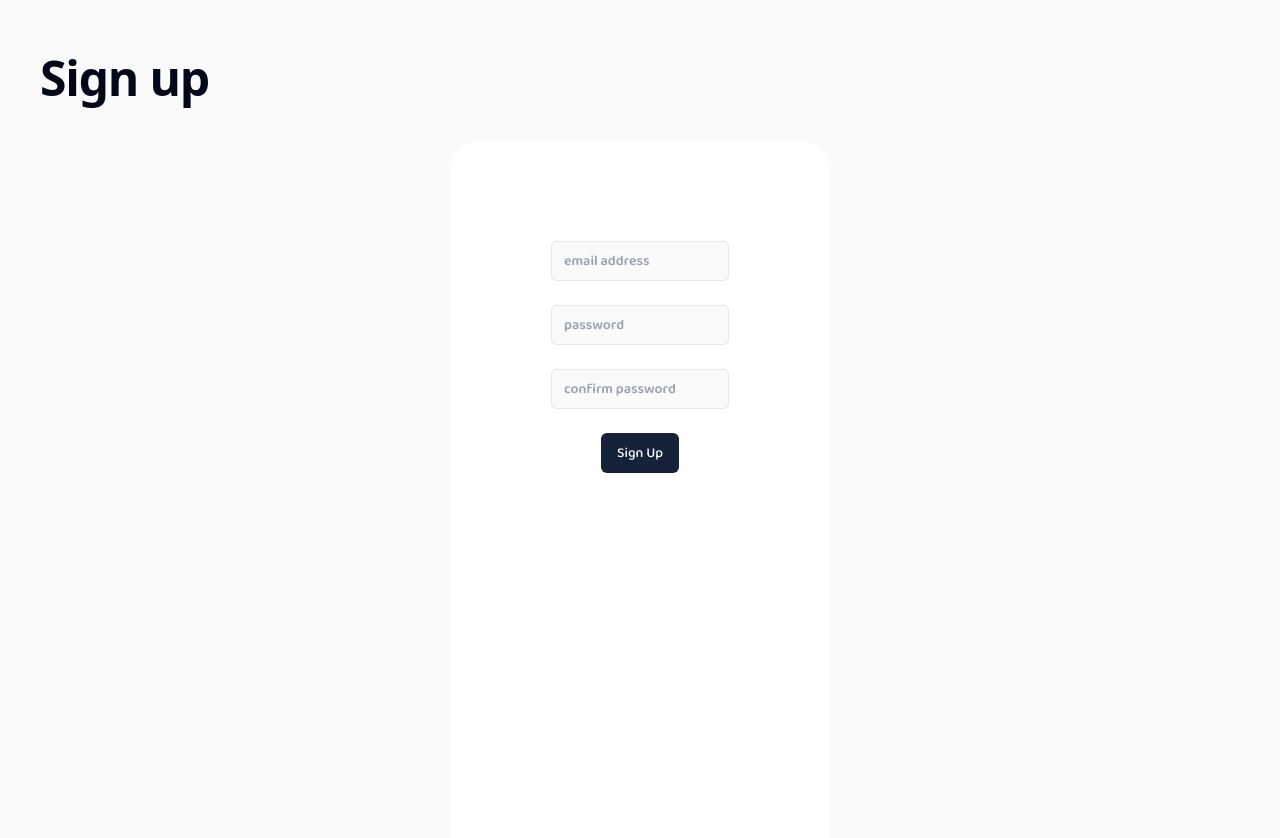
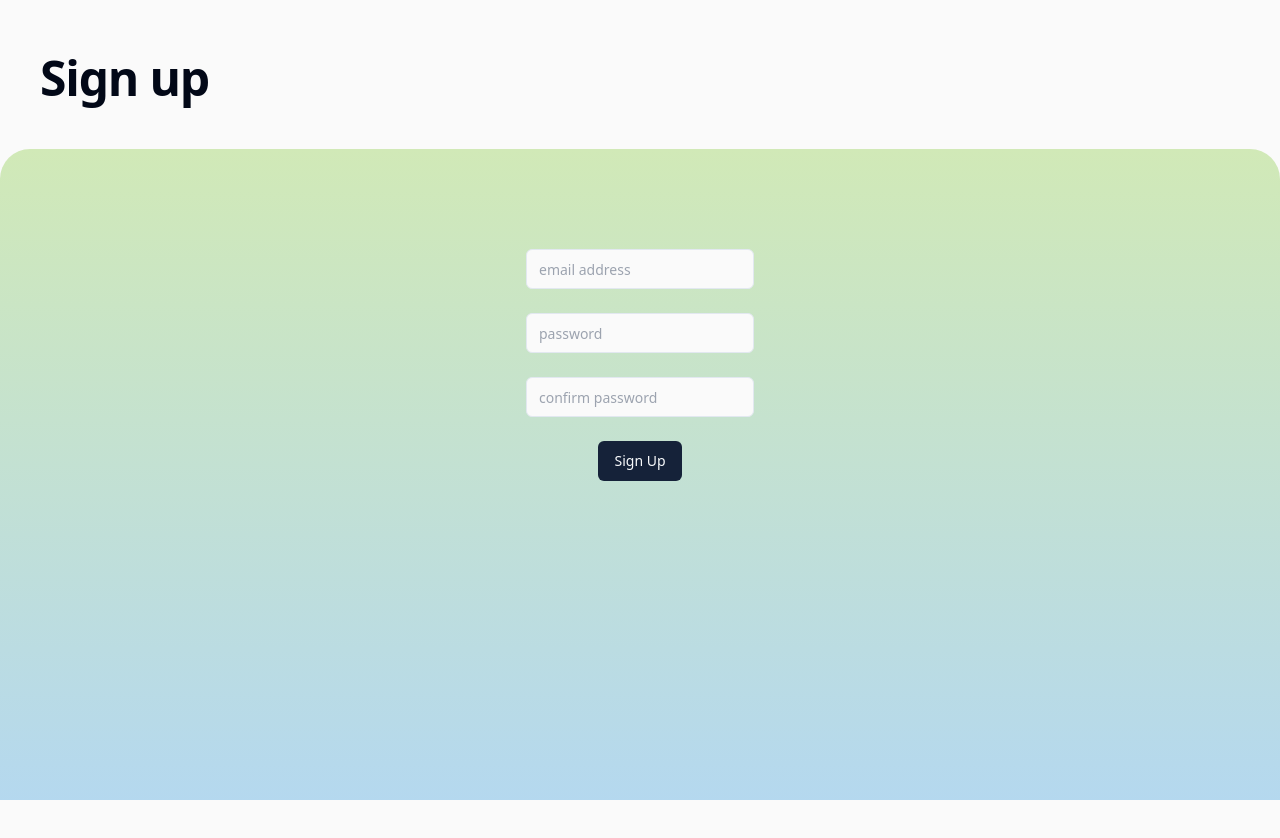
Before and after one commit to Charles-9/group1, a React (Vite) app: page /signup in a window 1280 px wide. Shown: the top 838 px of the page. After the commit the page ends 800 px from the top, so only its background shows below. Built offline with nearby package versions, Linux system fonts and the light colour scheme.

Commit message:
signup and connect to hop pages styling

```diff
--- a/src/ConnectToHop.tsx
+++ b/src/ConnectToHop.tsx
@@ -6,28 +6,30 @@ import { Button } from "./components/ui/button"
 const Leaderboard: React.FC = () => {
     return (
         <>
-            <br />
 
-            <div style={{display: 'flex', flexDirection: 'column', justifyContent: 'space-evenly', height: '200px'}}>
-            <h2 className="scroll-m-20 text-3xl font-extrabold tracking-tight lg:text-5xl" style={{paddingLeft: '30px'}}>
+            <div className="h-screen flex flex-col">
+                <div style={{ display: 'flex', flexDirection: 'column', justifyContent: 'space-evenly', height: '200px' }}>
+                    <h2 className="scroll-m-20 text-3xl font-extrabold tracking-tight lg:text-5xl" style={{ paddingLeft: '30px' }}>
                         Connect to AT Hop
                     </h2>
-            <h2 className="scroll-m-20 text-3xl font-extrabold tracking-tight lg:text-5xl" style={{paddingLeft: '30px'}}>
+                    <h2 className="scroll-m-20 text-3xl font-extrabold tracking-tight lg:text-5xl" style={{ paddingLeft: '30px' }}>
                         to track your trips
                     </h2>
                     <br />
-            <img src={"https://i0.wp.com/www.greaterauckland.org.nz/wp-content/uploads/2015/09/AT-Logo.png?fit=512%2C512&ssl=1"} alt = "Logo" style={{width: '170px', alignSelf: 'flex-end', paddingRight: '40px', paddingTop: '7px'}}/>
+                    <img src={"https://i0.wp.com/www.greaterauckland.org.nz/wp-content/uploads/2015/09/AT-Logo.png?fit=512%2C512&ssl=1"} alt="Logo" style={{ width: '170px', alignSelf: 'flex-end', paddingRight: '40px', paddingTop: '7px', zIndex: 1 }} />
                 </div>
 
-            <div className='screenDiv flex flex-col items-center rounded-tl-[30px] rounded-tr-[30px]'>
-                <div style={{ paddingLeft: '20px', paddingRight: '20px', paddingTop: '50px'}}>
+                {/* <div className='screenDiv flex flex-col items-center rounded-tl-[30px] rounded-tr-[30px]'> */}
+                <div className='flex flex-col items-center flex-grow rounded-tl-[30px] rounded-tr-[30px] mt-2 custom-gradient' >
+                    <div style={{ paddingLeft: '20px', paddingRight: '20px', paddingTop: '50px' }}>
                         <Input placeholder='AT Hop number'></Input><br />
                         <Input placeholder='Email address'></Input><br />
                         <Input placeholder='Password'></Input>
                         <br />
-                    <Link to="/profile" style={{ display: 'flex', justifyContent: 'center', paddingTop: '20px'}}>
+                        <Link to="/profile" style={{ display: 'flex', justifyContent: 'center', paddingTop: '20px' }}>
                             <Button>Connect to hop</Button>
                         </Link>
+                    </div>
                 </div>
             </div>
         </>
--- a/src/SignUp.tsx
+++ b/src/SignUp.tsx
@@ -6,14 +6,15 @@ import { Button } from "./components/ui/button"
 const SignUp: React.FC = () => {
     return (
         <>
+            <div className='h-screen flex flex-col'>
                 <br />
-            <h1 className="scroll-m-20 text-4xl font-extrabold tracking-tight lg:text-5xl" style={{paddingTop: '30px', paddingBottom: '15px', paddingLeft: '40px'}}>
+                <h1 className="scroll-m-20 text-4xl font-extrabold tracking-tight lg:text-5xl" style={{ paddingTop: '30px', paddingBottom: '15px', paddingLeft: '40px' }}>
                     Sign up
                 </h1>
                 <br />
 
-            <div className='screenDiv flex flex-col items-center rounded-tl-[30px] rounded-tr-[30px]'>
-            <div style={{ paddingLeft: '20px', paddingRight: '20px', paddingTop: '100px'}}>
+                <div className='flex flex-col items-center flex-grow rounded-tl-[30px] rounded-tr-[30px] mt-2 custom-gradient' >
+                    <div style={{ paddingLeft: '20px', paddingRight: '20px', paddingTop: '100px' }}>
                         <Input placeholder='email address'></Input>
                         <br />
                         <Input placeholder='password'></Input>
@@ -25,6 +26,7 @@ const SignUp: React.FC = () => {
                         <Button>Sign Up</Button>
                     </Link>
                 </div>
+            </div>
         </>
     );
 };
```
Lines whose indentation alone changed are shown as unchanged.
